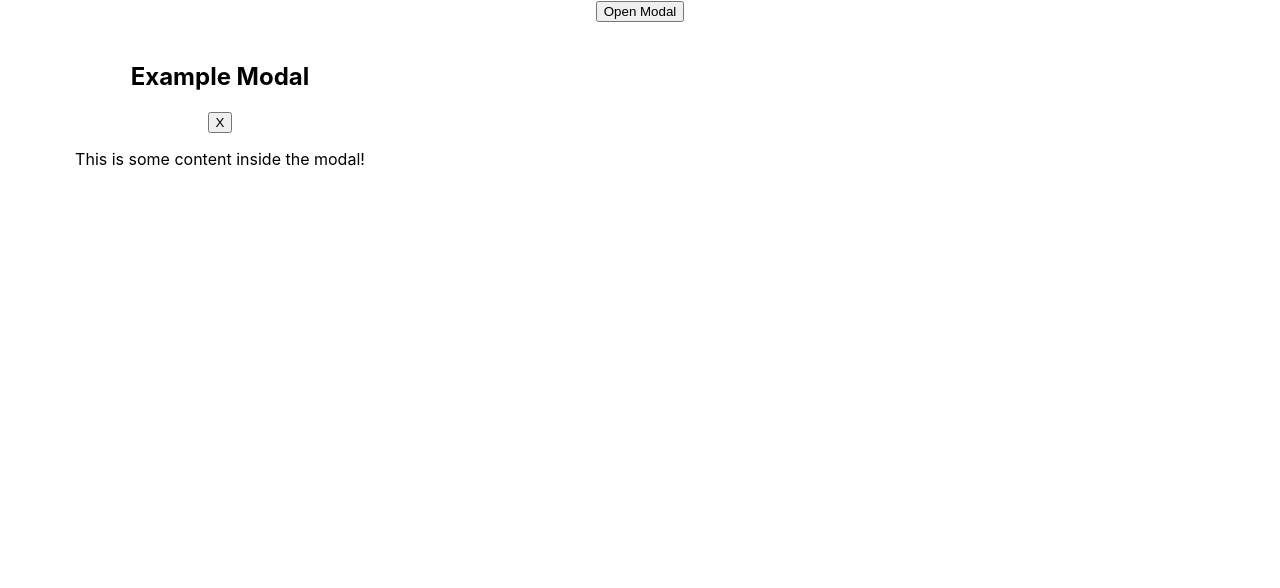
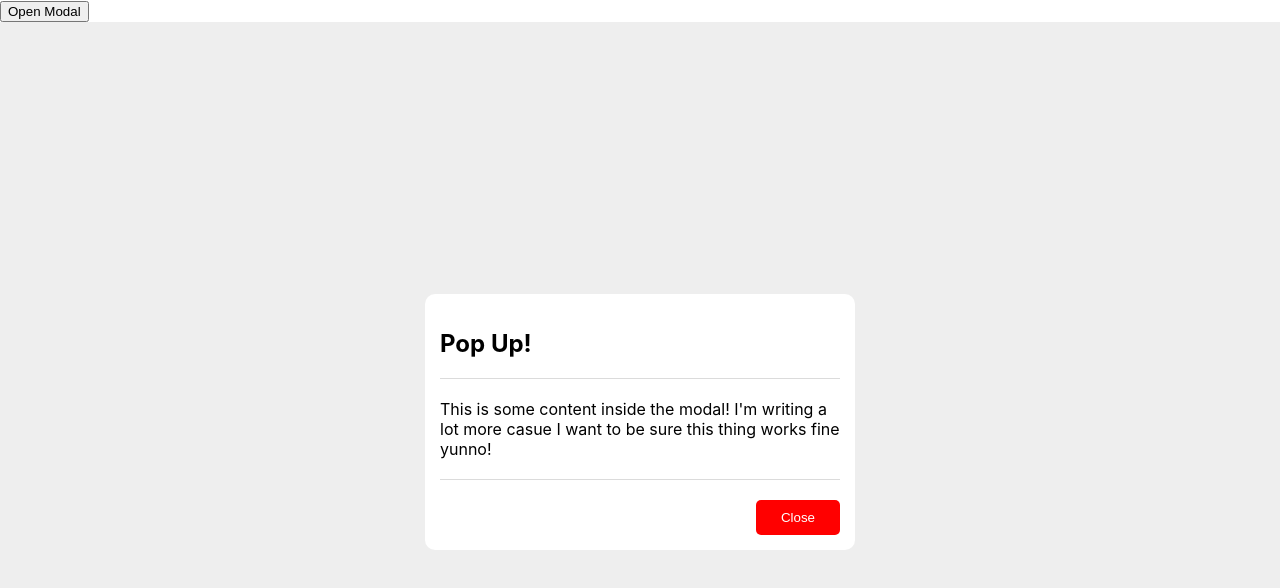
Before and after one commit to Sideshow-Charles/React-Sandbox, a React (Create React App) app: page / in a window 1280 px wide. Both pictures are taken after a click on the button "Open Modal". Shown: the top 588 px of the page. Built offline with nearby package versions, Linux system fonts and the light colour scheme.

Commit message:
modal style done

```diff
--- a/src/App.js
+++ b/src/App.js
@@ -1,5 +1,5 @@
 import React, { useState } from 'react';
-import './App.css';
+// import './App.css';
 // import Counter from "../src/components/Counter.tsx";
 import Modal from "../src/components/modal/modal.tsx";
 
@@ -17,8 +17,9 @@ const App = () => {
     <div className="App">
       {/* <Counter /> */}
       <button onClick={openModal}>Open Modal</button>
-      <Modal isOpen={isModalOpen} onClose={closeModal} title="Example Modal">
-        <p>This is some content inside the modal!</p>
+      <Modal isOpen={isModalOpen} onClose={closeModal} title="Pop Up!"
+        children="This is some content inside the modal!
+        I'm writing a lot more casue I want to be sure this thing works fine yunno!">
       </Modal>
     </div>
   );
--- a/src/components/modal/modal.css
+++ b/src/components/modal/modal.css
@@ -1,32 +1,45 @@
-.modal-overlay {
-    position: fixed;
-    top: 0;
-    left: 0;
-    width: 100%;
-    height: 100%;
-    background-color: rgba(0, 0, 0, 0.5);
+.modal__background {
     display: flex;
     justify-content: center;
     align-items: center;
-  }
+    height: 100vh;
+    background-color: #eeeeee;
+    z-index: 1000;
+}
 
-  .modal {
+.modal {
     background-color: white;
-    padding: 20px;
-    border-radius: 5px;
+    color: black;
+    padding: 15px;
+    border-radius: 10px;
     width: 400px;
     max-width: 90%;
-  }
+}
 
-  .modal-header {
+.modal__header {
     display: flex;
     justify-content: space-between;
     align-items: center;
-  }
+    border-bottom: 1px solid rgb(219, 219, 219)
+}
 
-  .close-button {
-    background: none;
+.close__button {
+    background-color: red;
     border: none;
-    font-size: 1.5rem;
+    color: white;
+    padding: 10px 25px 10px 25px;
     cursor: pointer;
-  }
+    border-radius: 5px;
+}
+
+.modal__body {
+    margin-top: 20px;
+    margin-bottom: 20px;
+    padding-bottom: 20px;
+    border-bottom: 1px solid rgb(219, 219, 219)
+}
+
+.modal__footer {
+    display: flex;
+    justify-content: right;
+}
--- a/src/components/modal/modal.tsx
+++ b/src/components/modal/modal.tsx
@@ -16,10 +16,12 @@ const Modal: React.FC<modalProps> = ({ isOpen, onClose, title, children }) => {
             <div className="modal">
                 <div className="modal__header">
                     <h2 className="modal__title">{title}</h2>
-                    <button onClick={onClose} className="close__button">X</button>
                 </div>
                 <div className="modal__body">
-                    <p className="modal__content">{children}</p>
+                    <div className="modal__content">{children}</div>
+                </div>
+                <div className="modal__footer">
+                    <button onClick={onClose} className="close__button">Close</button>
                 </div>
             </div>
         </div>
```
